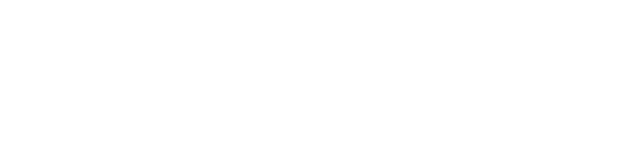
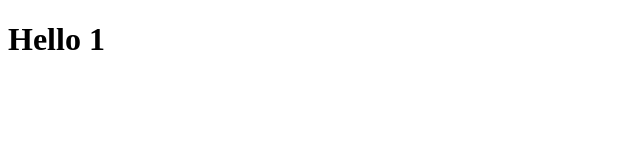
Before and after one commit to dedok16/git-cmd, a plain HTML site: page index.html in a window 1280 px wide. Shown: the whole page, without its empty margins (0-640 px from the left). Drawn offline with Linux system fonts and the light colour scheme.

Commit message:
added hello 2

```diff
--- a/index.html
+++ b/index.html
@@ -8,5 +8,7 @@
     />
     <title>GIT2</title>
   </head>
-  <body></body>
+  <body>
+    <h1>Hello 1</h1>
+  </body>
 </html>
```
